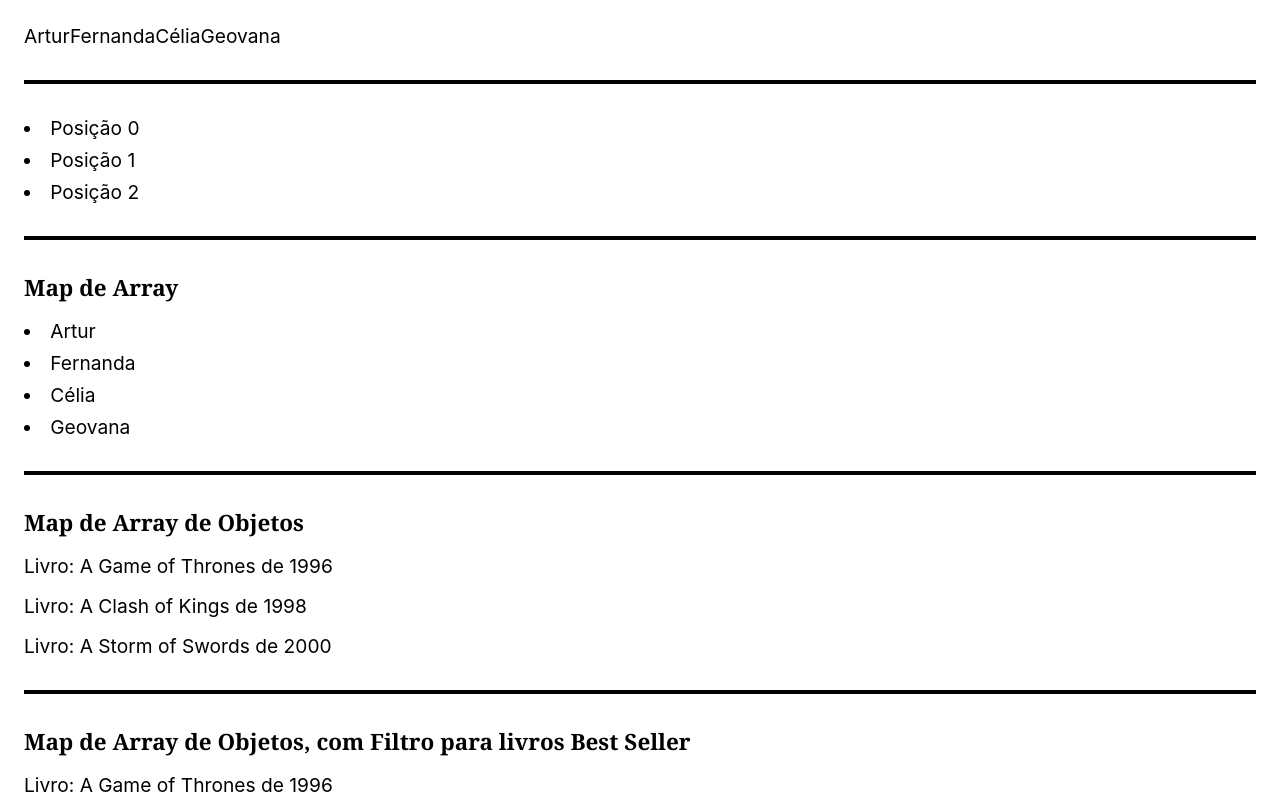
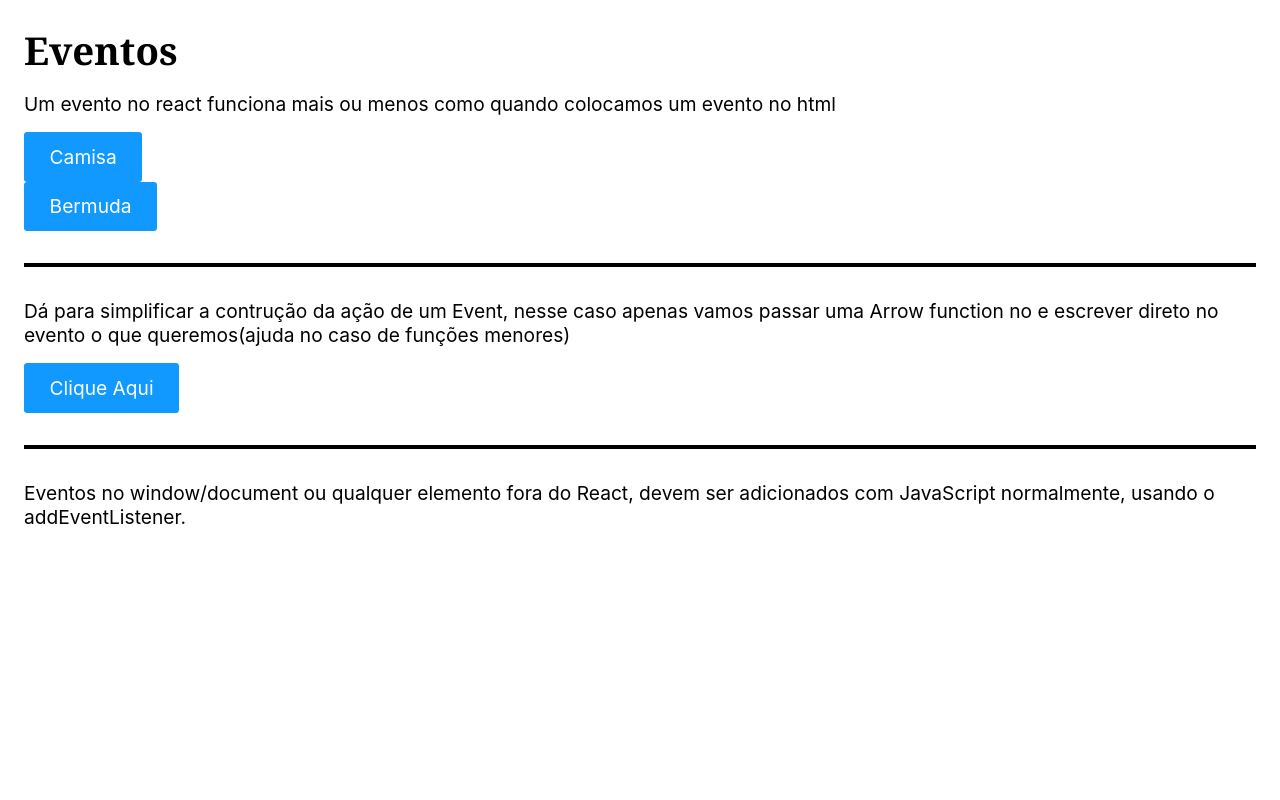
Before and after one commit to BigJobsArtur/curso_react_origamid, a React (Create React App) app: page / in a window 1280 px wide. Shown: the top 800 px of the page. Built offline with nearby package versions, Linux system fonts and the light colour scheme.

Commit message:
Aula 209-Eventos

```diff
--- /dev/null
+++ b/src/components/209-eventos/index.js
@@ -0,0 +1,56 @@
+import React from "react";
+
+const Eventos209 = () => {
+  function writeAlert(event) {
+    alert(`comprou uma nova ${event.target.innerText}`);
+  }
+
+  return (
+    <div>
+      <h1>Eventos</h1>
+      <p>
+        Um evento no react funciona mais ou menos como quando colocamos um
+        evento no html{" "}
+      </p>
+
+      <div>
+        <button style={{ color: "white" }} onClick={writeAlert}>
+          Camisa
+        </button>
+      </div>
+      <div>
+        <button style={{ color: "white" }} onClick={writeAlert}>
+          Bermuda
+        </button>
+      </div>
+
+      <hr />
+
+      <p>
+        Dá para simplificar a contrução da ação de um Event, nesse caso apenas
+        vamos passar uma Arrow function no e escrever direto no evento o que
+        queremos(ajuda no caso de funções menores)
+      </p>
+
+      <div>
+        <button
+          style={{ color: "white" }}
+          onClick={(event) => alert(event.currentTarget.innerHTML)}
+        >
+          Clique Aqui
+        </button>
+      </div>
+
+      <hr />
+
+      <p>
+        Eventos no window/document ou qualquer elemento fora do React, devem ser
+        adicionados com JavaScript normalmente, usando o addEventListener.
+      </p>
+
+      <div></div>
+    </div>
+  );
+};
+
+export default Eventos209;
--- a/src/index.js
+++ b/src/index.js
@@ -1,10 +1,10 @@
 import React from "react";
 import ReactDOM from "react-dom";
-import Array208 from "./components/208-array/index";
+import Eventos209 from "./components/209-eventos";
 
 ReactDOM.render(
   <React.StrictMode>
-    <Array208 />
+    <Eventos209 />
   </React.StrictMode>,
   document.getElementById("root")
 );
```
